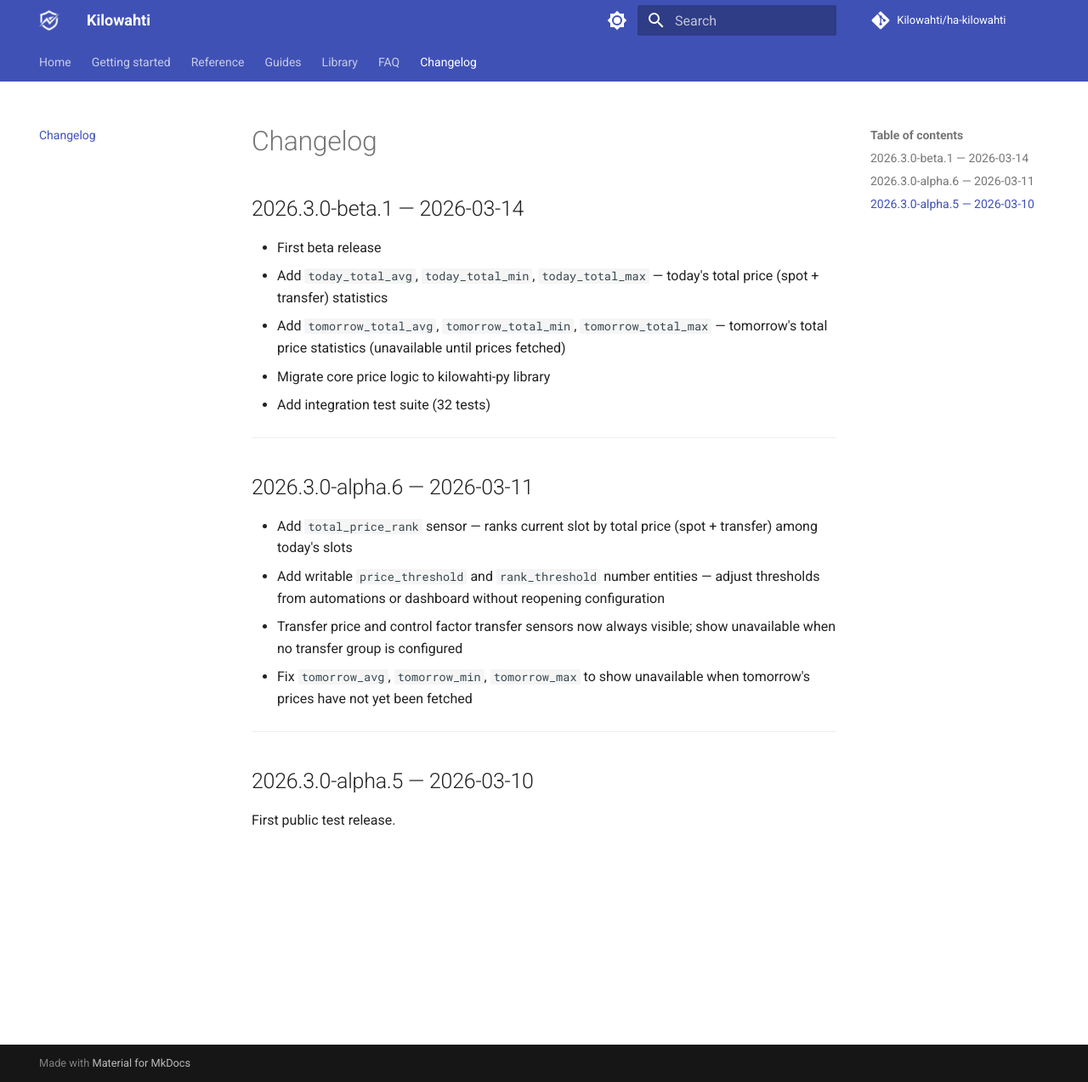
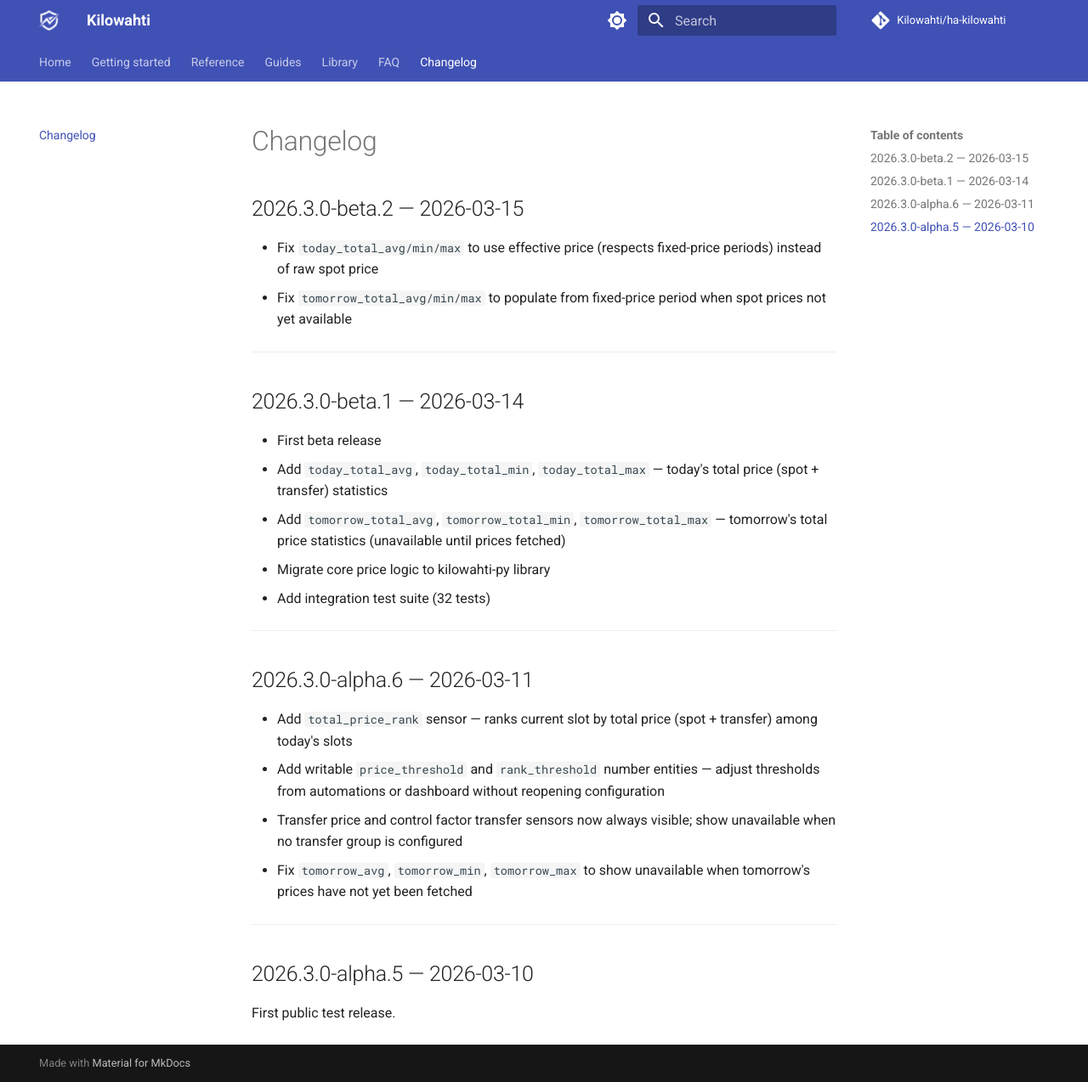
Before and after one commit to Kilowahti/kilowahti-docs, an MkDocs documentation site: the page built from docs/changelog.md, in a window 1280 px wide and 1274 px high. Shown: the whole window at 85% size. Built offline with MkDocs 1.6.1 and Material for MkDocs 9.7.7, drawn with Linux system fonts in a browser that asks for light colours; comment, search, counter and statistics services are not loaded.

Commit message:
Add 2026.3.0-beta.2 changelog entry

```diff
--- a/docs/changelog.md
+++ b/docs/changelog.md
@@ -1,4 +1,11 @@
 # Changelog
+
+## 2026.3.0-beta.2 — 2026-03-15
+
+- Fix `today_total_avg/min/max` to use effective price (respects fixed-price periods) instead of raw spot price
+- Fix `tomorrow_total_avg/min/max` to populate from fixed-price period when spot prices not yet available
+
+---
 
 ## 2026.3.0-beta.1 — 2026-03-14
 
```
